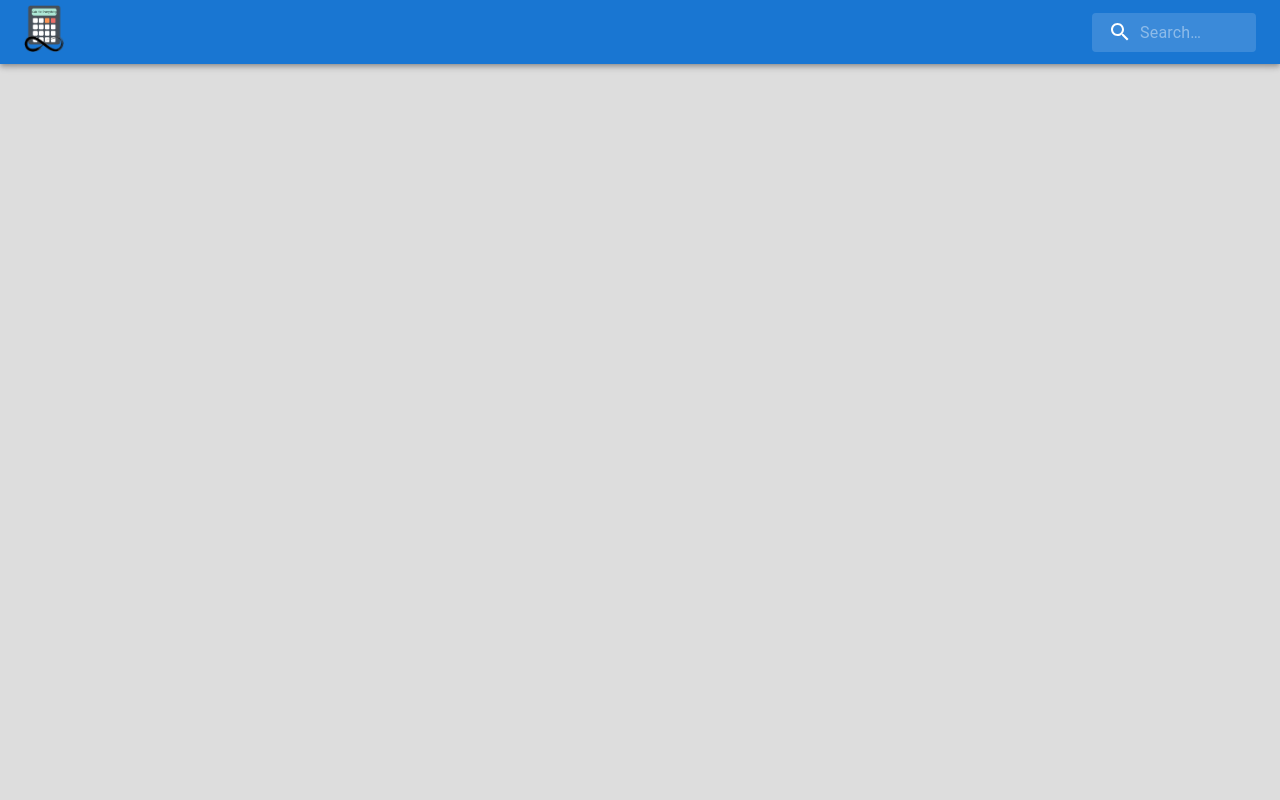
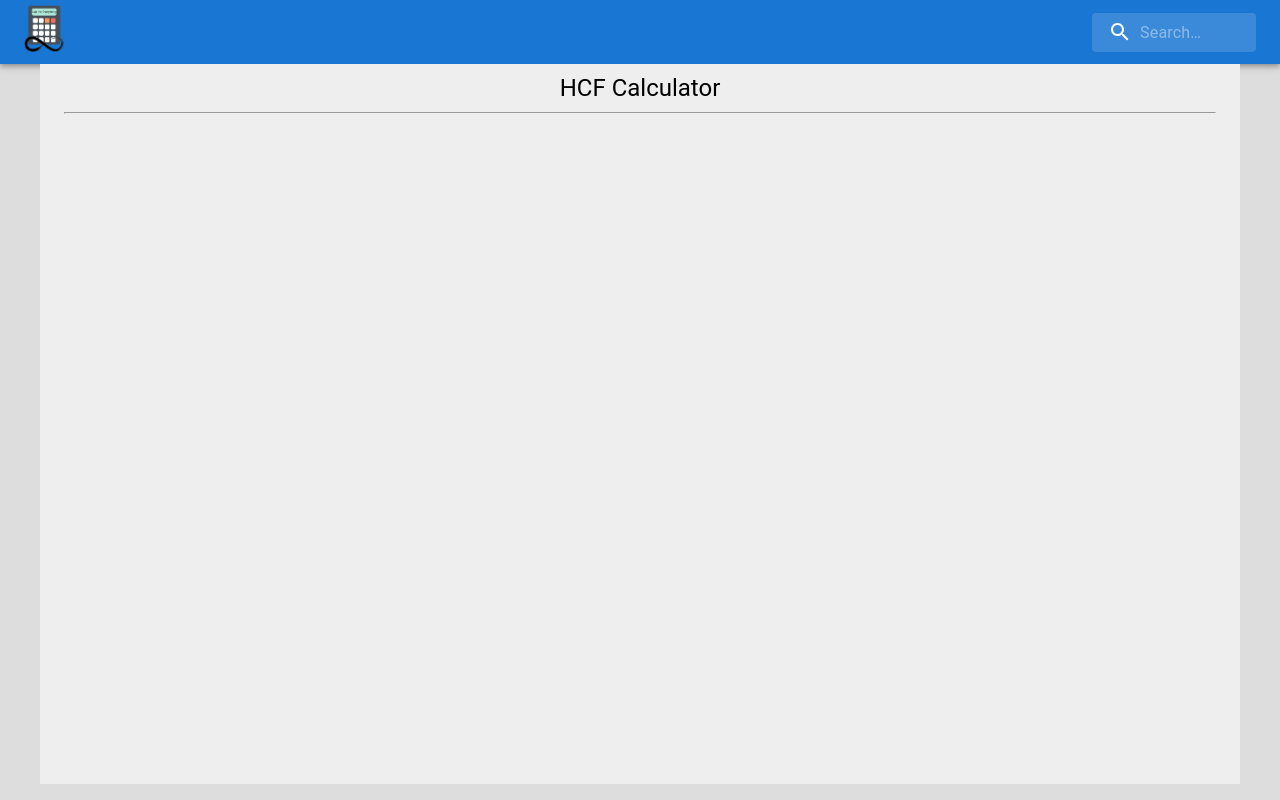
Before and after one commit to SarthakKeshari/calc_for_everything, a React (Create React App) app in the folder calculators/: page /hcfcalc in a window 1280 px wide. Before the commit this address had no page. Built offline with nearby package versions, Linux system fonts and the light colour scheme.

Commit message:
Added folders for contribution

```diff
--- a/calculators/src/App.js
+++ b/calculators/src/App.js
@@ -54,6 +54,8 @@ import MainWorkAndTimeCalculator from './mathematical/workAndTimeCalc/MainWorkAn
 import MainCoLinearPointsFinder from './mathematical/coLinearPointsFinder/MainCoLinearPointsFinder';
 import MainPointsOnSameSideOfLineFinder from './mathematical/pointsOnSameSideOfLineFinder/MainPointsOnSameSideOfLineFinder';
 import MainMLModelPerformanceEvaluationCalculator from './computer_science/mLModelPerformanceEvaluationCalculator/MainMLModelPerformanceEvaluationCalculator';
+import MainLCMCalc from './mathematical/lcmCalc/MainLCMCalc';
+import MainHCFCalc from './mathematical/hcfCalc/MainHCFCalc';
 
 function App() {
   return (
@@ -105,6 +107,8 @@ function App() {
             <Route path="workandtimecalculator" element={<MainWorkAndTimeCalculator />} />
             <Route path="colinearpointsfinder" element={<MainCoLinearPointsFinder />} />
             <Route path="groupingpointsonsamesideofline" element={<MainPointsOnSameSideOfLineFinder />} />
+            <Route path="lcmcalc" element={<MainLCMCalc />} />
+            <Route path="hcfcalc" element={<MainHCFCalc />} />
             {/* Chemistry */}
             <Route path="phcalc" element={<MainPHCalc />} />
             {/* Finance */}
--- a/calculators/src/Home.js
+++ b/calculators/src/Home.js
@@ -56,6 +56,8 @@ export default function Home() {
             <HomeGridItem calcName="Grouping Points On Same Side Of Line" path="/groupingpointsonsamesideofline"/>
             <HomeGridItem calcName="Polynomial Equation Differential Calculator" path="/polynomialeqdifferentialcalc"/>
             <HomeGridItem calcName="Polynomial Equation Integral Calculator" path="/polynomialeqintegralcalc"/>
+            <HomeGridItem calcName="LCM Calculator" path="/lcmcalc"/>
+            <HomeGridItem calcName="HCF Calculator" path="/hcfcalc"/>
         </Grid>
         <br/>
         <Typography pt={1} variant='h5'>Chemistry</Typography>
--- /dev/null
+++ b/calculators/src/mathematical/hcfCalc/MainHCFCalc.js
@@ -0,0 +1,14 @@
+import React from 'react';
+import { Container, Typography } from '@mui/material';
+
+function MainHCFCalc(){
+    return(
+        <Container maxWidth="lg" sx={{ bgcolor: '#eeeeee', minHeight: '90vh', paddingY:"10" }}>
+            <Typography pt={1} variant='h5' sx = {{textAlign: "center"}}>HCF Calculator</Typography>
+            <hr/>
+            <br/>
+        </Container>
+    )
+}
+
+export default MainHCFCalc;
--- /dev/null
+++ b/calculators/src/mathematical/lcmCalc/MainLCMCalc.js
@@ -0,0 +1,14 @@
+import React from 'react';
+import { Container, Typography } from '@mui/material';
+
+function MainLCMCalc(){
+    return(
+        <Container maxWidth="lg" sx={{ bgcolor: '#eeeeee', minHeight: '90vh', paddingY:"10" }}>
+            <Typography pt={1} variant='h5' sx = {{textAlign: "center"}}>LCM Calculator</Typography>
+            <hr/>
+            <br/>
+        </Container>
+    )
+}
+
+export default MainLCMCalc;
```
